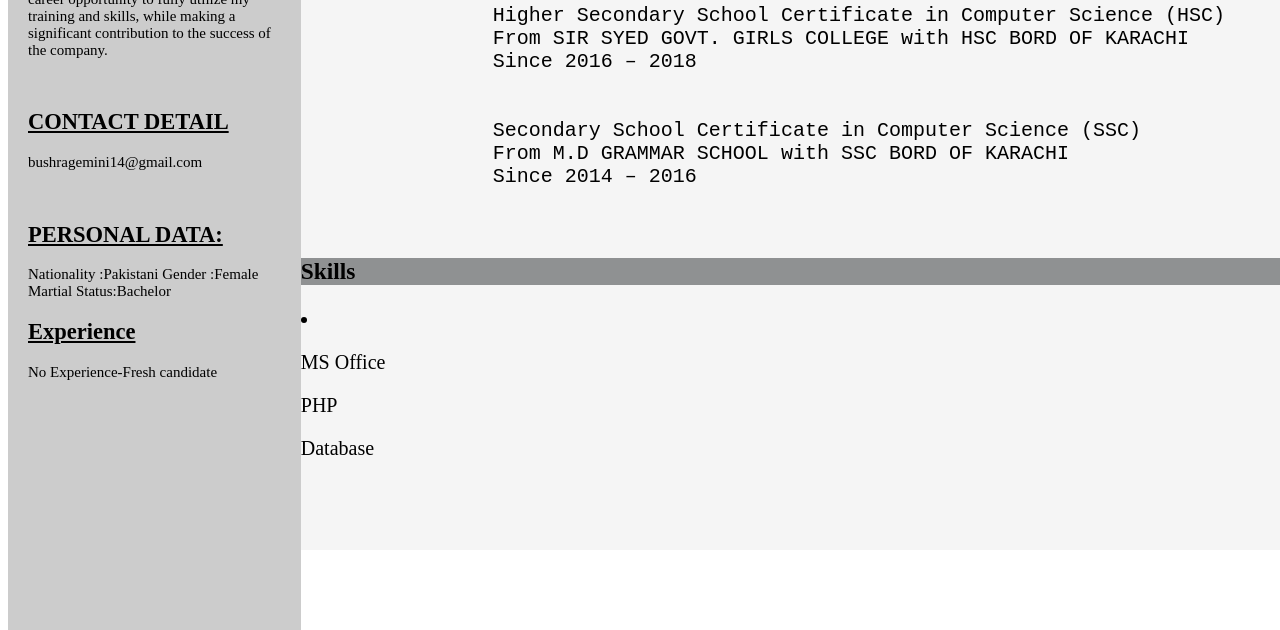
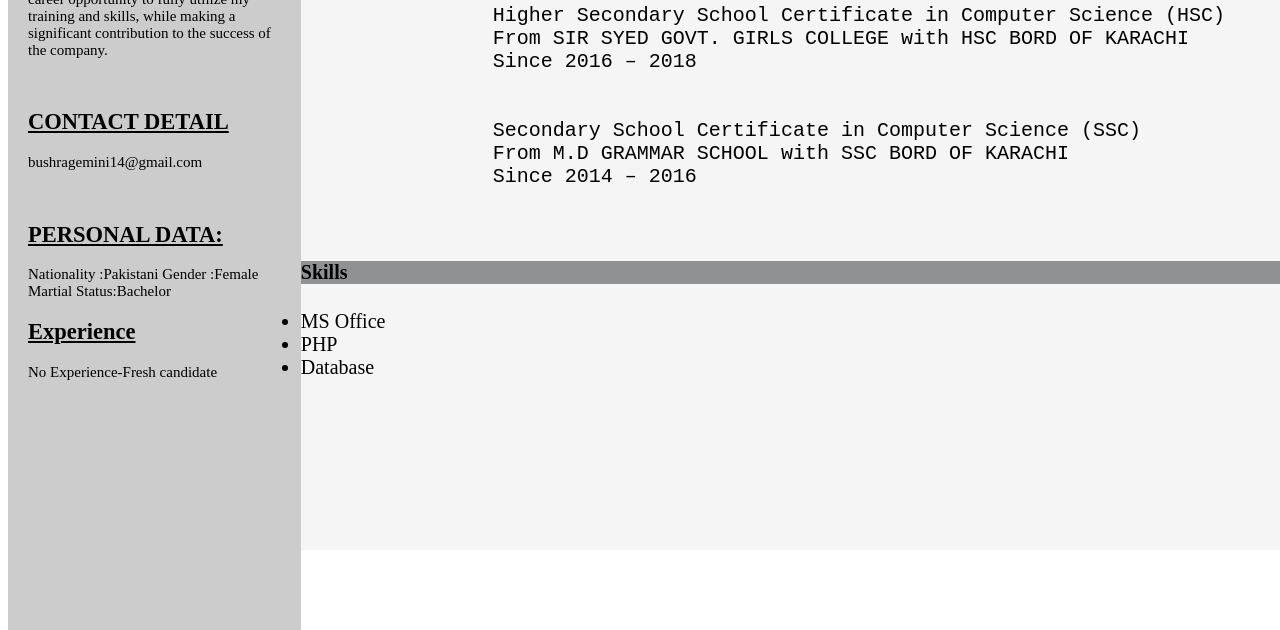
Before and after one commit to BushraSheeraz/Task-01, a plain HTML site: page index.html in a window 1280 px wide. Shown: the part 297-927 px from the top of the page. Drawn offline with Linux system fonts and the light colour scheme.

Commit message:
Update index.html

```diff
--- a/index.html
+++ b/index.html
@@ -37,11 +37,8 @@
             height: 600px;
             font-size: 20px;
         }
-
-
     </style>
 </head>
-
 <body>
     <header>
         <h1><u>Bushra Sheeraz</u></h1>
@@ -64,6 +61,7 @@
             <h2><u>Experience</u></h2>
             <p>No Experience-Fresh candidate</p>
         </nav>
+      <section>
         <article >
             <h2><strong>Educational Details</strong></h2>
             <pre>
@@ -80,16 +78,12 @@
             <div style="background-color:rgb(143, 145, 146)" height:"80px;">
             <h1>Skills</h1>
             </div>
-            <li>
-                <ul>MS Office</ul>
-                <ul>PHP</ul>
-                <ul>Database</ul>
-            </li>
+            <ul>
+                <li>MS Office</li>
+                <li>PHP</li>
+                <li>Database</li>
+            </ul>
         </article>
-    </section>
-    <footer>
-
-    </footer>
 </body>
 
 </html>
```
